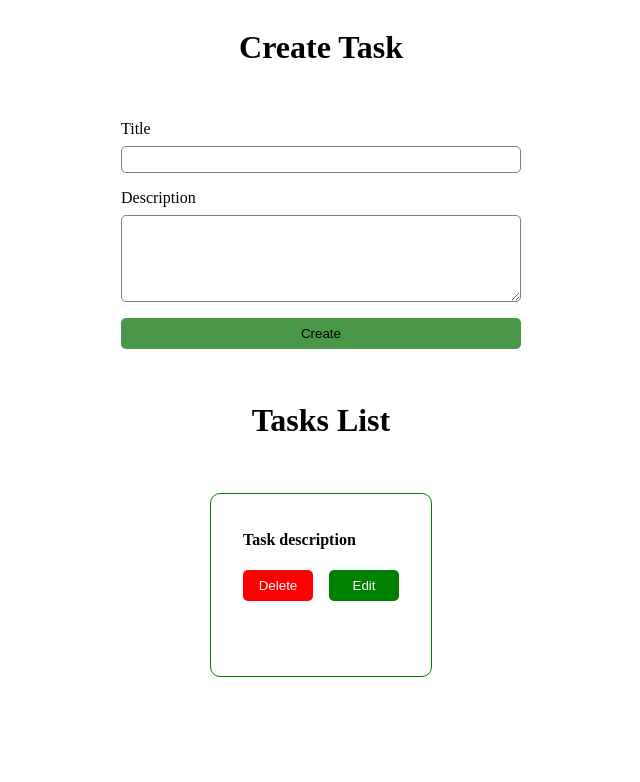
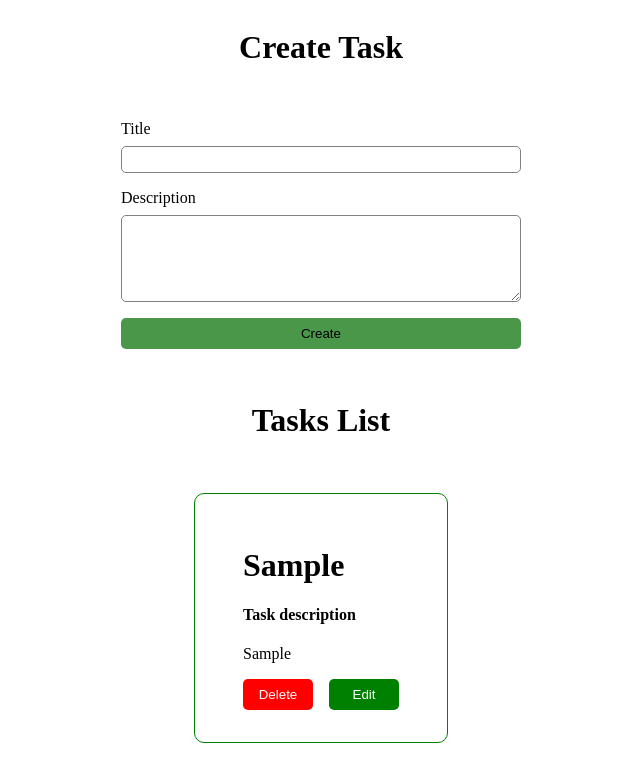
Before and after one commit to AllahverdiyevaS/ReactViteProject, a React (Vite) app: page / in a window 1280 px wide. Both pictures are taken after typing "Sample", "Sample" into the empty fields and a click on the button "Create". Shown: the top 782 px of the page, without its empty margins (319-959 px from the left). Built offline with nearby package versions, Linux system fonts and the light colour scheme.

Commit message:
feat: update task card styling and enhance task creation logic

```diff
--- a/src/App.css
+++ b/src/App.css
@@ -125,9 +125,8 @@
 }
 .task_card {
   border: 1px solid green;
-  padding: 1rem 2rem;
+  padding: 2rem 3rem;
   border-radius: 10px;
-  height: 150px;
 }
 .button_container {
   display: flex;
--- a/src/App.jsx
+++ b/src/App.jsx
@@ -43,14 +43,18 @@ import TasksList from "./Lesson4/TasksList";
 // Lesson4
 function App() {
   const [tasks, setTasks] = useState([]);
-  function createTask({ title, description }) {
-    const newTask = {
-      id: Math.round(Math.random() * 9999),
-      title,
-      description,
-    };
-    setTasks(() => [...tasks, newTask]);
-  }
+  const createTask = (title, description) => {
+    const createTask = [
+      ...tasks,
+      {
+        id: Math.round(Math.random() * 99999999),
+        title,
+        description,
+      },
+    ];
+
+    setTasks(createTask);
+  };
   return (
     <div className="main">
       <TaskCreatForm onCreate={createTask} />
--- a/src/Lesson4/TaskCard.jsx
+++ b/src/Lesson4/TaskCard.jsx
@@ -1,7 +1,7 @@
 const TaskCard = ({ task }) => {
   return (
     <div className="task_card">
-      <h4>{task.title}</h4>
+      <h1>{task.title}</h1>
       <h4>Task description</h4>
       <p>{task.description}</p>
       <div className="button_container">
```
